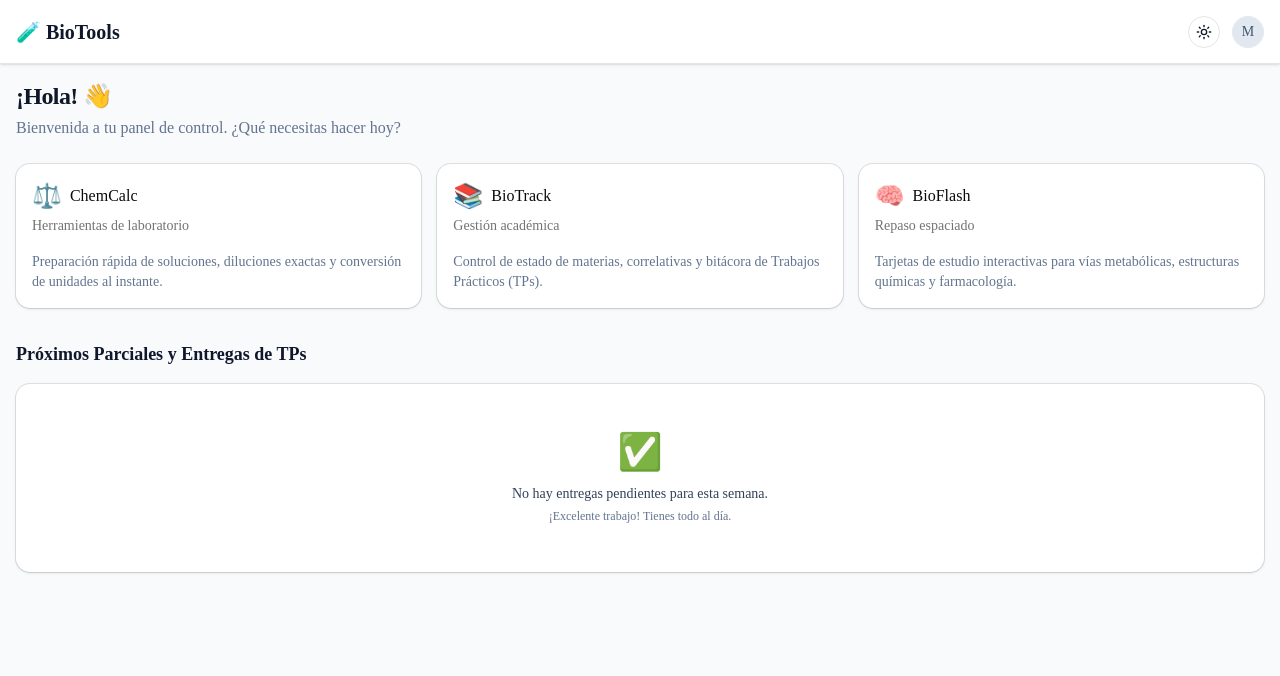
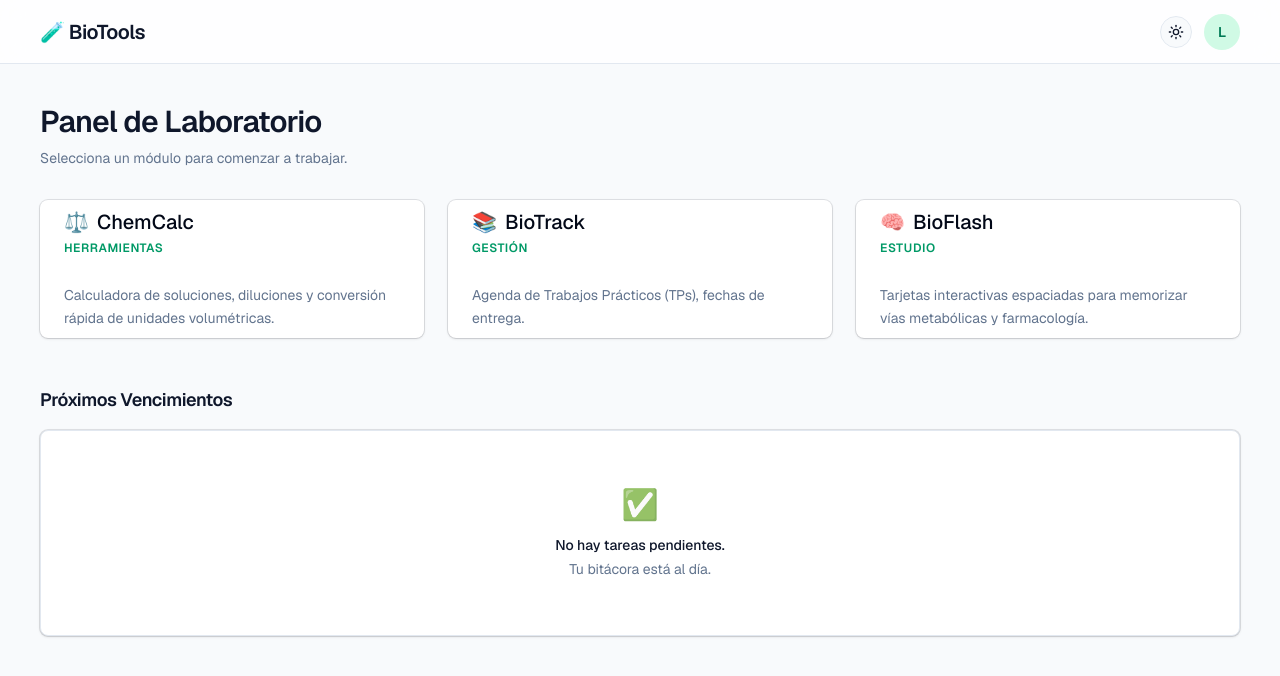
Before and after one commit to JuanSr02/biochemistry-project, a Next.js app in the folder web-bioquimica/: page /dashboard in a window 1280 px wide. Shown: the top 676 px of the page. Built offline with nearby package versions, Linux system fonts and the light colour scheme.

Commit message:
Second commit - redesign

```diff
--- a/web-bioquimica/package.json
+++ b/web-bioquimica/package.json
@@ -20,6 +20,7 @@
     "react-dom": "19.2.4",
     "shadcn": "^4.16.1",
     "tailwind-merge": "^3.6.0",
+    "tailwindcss-animate": "^1.0.7",
     "tw-animate-css": "^1.4.0"
   },
   "devDependencies": {
--- a/web-bioquimica/src/app/auth/login/page.tsx
+++ b/web-bioquimica/src/app/auth/login/page.tsx
@@ -6,36 +6,60 @@ import Link from "next/link";
 
 export default function LoginPage() {
   return (
+    // Nivel 0 (Fondo): bg-slate-50 claro, bg-slate-950 oscuro[cite: 5]
     <div className="flex min-h-screen items-center justify-center bg-slate-50 p-4 dark:bg-slate-950">
-      <Card className="w-full max-w-sm shadow-lg">
-        <CardHeader className="space-y-1 text-center">
-          <CardTitle className="text-2xl font-bold tracking-tight text-slate-900 dark:text-slate-50">
+
+      {/* Nivel 1 (Tarjetas): Fondo blanco, borde sutil Slate 200, radio 8px, sin sombra pesada[cite: 5] */}
+      <Card className="w-full max-w-sm border border-slate-200 bg-white shadow-sm dark:border-slate-800 dark:bg-slate-900 rounded-lg">
+
+        {/* Espaciado interno lg (24px)[cite: 5] - Shadcn lo maneja por defecto en CardHeader/Content, pero lo reforzamos visualmente */}
+        <CardHeader className="space-y-2 text-center p-6 pb-4">
+          <CardTitle className="text-3xl font-semibold tracking-tight text-slate-900 dark:text-slate-50">
             BioTools Lab
           </CardTitle>
-          <CardDescription>
-            Ingresa tus credenciales para acceder a tu panel
+          <CardDescription className="text-base text-slate-500">
+            Acceso al panel de laboratorio
           </CardDescription>
         </CardHeader>
-        <CardContent className="space-y-4">
+
+        <CardContent className="space-y-4 p-6 pt-0">
           <div className="space-y-2">
-            <Label htmlFor="email">Correo electrónico</Label>
-            <Input id="email" type="email" placeholder="estudiante@bioquimica.edu.ar" required />
+            {/* Etiquetas siempre arriba en etiqueta-bold[cite: 5] */}
+            <Label htmlFor="email" className="text-xs font-semibold text-slate-700 dark:text-slate-300">
+              Correo electrónico
+            </Label>
+            {/* Borde Slate 200, en focus cambia a Emerald 600[cite: 5] */}
+            <Input
+              id="email"
+              type="email"
+              placeholder="estudiante@bioquimica.edu.ar"
+              required
+              className="rounded bg-white border-slate-200 focus-visible:ring-emerald-100 focus-visible:border-emerald-600 dark:bg-slate-900 dark:border-slate-800 dark:focus-visible:ring-emerald-900/50"
+            />
           </div>
           <div className="space-y-2">
-            <Label htmlFor="password">Contraseña</Label>
-            <Input id="password" type="password" required />
+            <Label htmlFor="password" className="text-xs font-semibold text-slate-700 dark:text-slate-300">
+              Contraseña
+            </Label>
+            <Input
+              id="password"
+              type="password"
+              required
+              className="rounded bg-white border-slate-200 focus-visible:ring-emerald-100 focus-visible:border-emerald-600 dark:bg-slate-900 dark:border-slate-800 dark:focus-visible:ring-emerald-900/50"
+            />
           </div>
         </CardContent>
-        <CardFooter className="flex flex-col space-y-4">
-          {/* Por ahora este botón solo redirige visualmente al dashboard */}
+
+        <CardFooter className="flex flex-col space-y-4 p-6 pt-0">
           <Link href="/dashboard" className="w-full">
-            <Button className="w-full bg-slate-900 text-white hover:bg-slate-800">
+            {/* Botón Primario: Emerald 600, sin borde, redondez 4px (rounded), alto min 44px (h-11) para móvil[cite: 5] */}
+            <Button className="w-full h-11 rounded bg-emerald-600 text-white hover:bg-emerald-700 transition-colors">
               Iniciar Sesión
             </Button>
           </Link>
           <div className="text-sm text-center text-slate-500">
             ¿No tienes cuenta?{" "}
-            <Link href="/auth/registro" className="font-semibold text-slate-900 hover:underline dark:text-slate-50">
+            <Link href="/auth/registro" className="font-semibold text-emerald-600 hover:text-emerald-700 transition-colors">
               Regístrate aquí
             </Link>
           </div>
--- a/web-bioquimica/src/app/dashboard/layout.tsx
+++ b/web-bioquimica/src/app/dashboard/layout.tsx
@@ -7,39 +7,41 @@ export default function DashboardLayout({
   children: React.ReactNode;
 }) {
   return (
+    // Fondo base del sistema: Slate 50 (claro) o Slate 950 (oscuro)
     <div className="flex min-h-screen flex-col bg-slate-50 dark:bg-slate-950">
-      {/* Top Navbar */}
-      <header className="sticky top-0 z-10 flex h-16 items-center justify-between border-b bg-white px-4 shadow-sm dark:bg-slate-900 dark:border-slate-800">
-        <Link href="/dashboard" className="text-xl font-bold text-slate-900 dark:text-white">
+
+      {/* Top Navbar: Pegajosa con desenfoque de fondo sutil */}
+      <header className="sticky top-0 z-20 flex h-16 items-center justify-between border-b border-slate-200 bg-white/80 px-4 backdrop-blur-md md:px-10 dark:border-slate-800 dark:bg-slate-950/80">
+        <Link href="/dashboard" className="text-xl font-semibold tracking-tight text-slate-900 dark:text-slate-50">
           🧪 BioTools
         </Link>
         <div className="flex items-center gap-3">
           <ModeToggle />
-          <div className="h-8 w-8 rounded-full bg-slate-200 flex items-center justify-center text-sm font-medium text-slate-600 dark:bg-slate-800 dark:text-slate-300">
-            {/* Placeholder de Avatar de Usuario */}
-            M
+          <div className="flex h-9 w-9 items-center justify-center rounded-full bg-emerald-100 text-sm font-semibold text-emerald-700 dark:bg-emerald-900/30 dark:text-emerald-400">
+            {/* Avatar Placeholder */}
+            L
           </div>
         </div>
       </header>
 
-      {/* Contenido principal que cambiará según la ruta */}
-      <main className="flex-1 overflow-y-auto p-4 pb-20 md:pb-4">
+      {/* Main Content: Cuadrícula fluida con márgenes correctos[cite: 8] */}
+      <main className="mx-auto flex-1 w-full max-w-[1280px] p-4 pb-24 md:p-10 md:pb-10">
         {children}
       </main>
 
-      {/* Bottom Navigation (Ideal para PWA en móviles) */}
-      <nav className="fixed bottom-0 left-0 right-0 z-10 flex h-16 border-t bg-white px-2 shadow-[0_-2px_10px_rgba(0,0,0,0.05)] md:hidden dark:bg-slate-900 dark:border-slate-800">
-        <Link href="/dashboard/calculadora" className="flex flex-1 flex-col items-center justify-center text-xs font-medium text-slate-500 hover:text-slate-900 active:text-slate-900">
-          <span className="text-xl mb-1">⚖️</span>
+      {/* Bottom Navigation (Mobile Only): Interacción de toque generosa[cite: 8] */}
+      <nav className="fixed bottom-0 left-0 right-0 z-20 flex h-16 border-t border-slate-200 bg-white dark:border-slate-800 dark:bg-slate-900 md:hidden">
+        <Link href="/dashboard/calculadora" className="flex flex-1 flex-col items-center justify-center text-xs font-medium text-slate-500 transition-colors hover:text-emerald-600 active:text-emerald-600 dark:text-slate-400 dark:hover:text-emerald-500">
+          <span className="mb-1 text-lg">⚖️</span>
           ChemCalc
         </Link>
-        <Link href="/dashboard/academico" className="flex flex-1 flex-col items-center justify-center text-xs font-medium text-slate-500 hover:text-slate-900 active:text-slate-900">
-          <span className="text-xl mb-1">📚</span>
+        <Link href="/dashboard/academico" className="flex flex-1 flex-col items-center justify-center text-xs font-medium text-slate-500 transition-colors hover:text-emerald-600 active:text-emerald-600 dark:text-slate-400 dark:hover:text-emerald-500">
+          <span className="mb-1 text-lg">📚</span>
           BioTrack
         </Link>
-        <Link href="/dashboard/flashcards" className="flex flex-1 flex-col items-center justify-center text-xs font-medium text-slate-500 hover:text-slate-900 active:text-slate-900">
-          <span className="text-xl mb-1">🧠</span>
-          Flashcards
+        <Link href="/dashboard/flashcards" className="flex flex-1 flex-col items-center justify-center text-xs font-medium text-slate-500 transition-colors hover:text-emerald-600 active:text-emerald-600 dark:text-slate-400 dark:hover:text-emerald-500">
+          <span className="mb-1 text-lg">🧠</span>
+          BioFlash
         </Link>
       </nav>
     </div>
--- a/web-bioquimica/src/app/dashboard/page.tsx
+++ b/web-bioquimica/src/app/dashboard/page.tsx
@@ -3,85 +3,98 @@ import Link from "next/link";
 
 export default function DashboardPage() {
   return (
-    <div className="space-y-6">
-      {/* Saludo y Encabezado */}
-      <div>
-        <h1 className="text-2xl font-bold tracking-tight text-slate-900 dark:text-slate-50">
-          ¡Hola! 👋
+    <div className="space-y-8 animate-in fade-in slide-in-from-bottom-4 duration-500 ease-in-out">
+
+      {/* Saludo */}
+      <header>
+        <h1 className="text-2xl font-semibold tracking-tight text-slate-900 dark:text-slate-50 md:text-3xl">
+          Panel de Laboratorio
         </h1>
-        <p className="mt-1 text-slate-500">
-          Bienvenida a tu panel de control. ¿Qué necesitas hacer hoy?
+        <p className="mt-2 text-sm text-slate-500 dark:text-slate-400">
+          Selecciona un módulo para comenzar a trabajar.
         </p>
-      </div>
+      </header>
 
-      {/* Grid de Módulos (Se apilan en celular, 3 columnas en PC) */}
-      <div className="grid gap-4 md:grid-cols-3">
+      {/* Grid de Módulos */}
+      <div className="grid grid-cols-1 gap-4 md:grid-cols-3 md:gap-6">
+
         {/* Módulo 1: ChemCalc */}
-        <Link href="/dashboard/calculadora" className="block transition-transform active:scale-95">
-          <Card className="h-full border-slate-200 hover:border-slate-400 dark:border-slate-800 dark:hover:border-slate-600 shadow-sm">
-            <CardHeader>
-              <CardTitle className="flex items-center gap-2">
-                <span className="text-2xl">⚖️</span>
-                ChemCalc
+        <Link href="/dashboard/calculadora" className="block transition-transform active:scale-[0.98]">
+          <Card className="h-full rounded-lg border-slate-200 bg-white p-2 shadow-sm transition-colors hover:border-emerald-600 dark:border-slate-800 dark:bg-slate-900 dark:hover:border-emerald-500">
+            <CardHeader className="pb-3">
+              <CardTitle className="flex items-center gap-2 text-xl">
+                <span>⚖️</span> ChemCalc
               </CardTitle>
-              <CardDescription>Herramientas de laboratorio</CardDescription>
+              <CardDescription className="text-xs font-semibold uppercase tracking-wider text-emerald-600 dark:text-emerald-500">
+                Herramientas
+              </CardDescription>
             </CardHeader>
-            <CardContent className="text-sm text-slate-500">
-              Preparación rápida de soluciones, diluciones exactas y conversión de unidades al instante.
+            <CardContent>
+              <p className="text-sm leading-relaxed text-slate-500 dark:text-slate-400">
+                Calculadora de soluciones, diluciones y conversión rápida de unidades volumétricas.
+              </p>
             </CardContent>
           </Card>
         </Link>
 
         {/* Módulo 2: BioTrack */}
-        <Link href="/dashboard/academico" className="block transition-transform active:scale-95">
-          <Card className="h-full border-slate-200 hover:border-slate-400 dark:border-slate-800 dark:hover:border-slate-600 shadow-sm">
-            <CardHeader>
-              <CardTitle className="flex items-center gap-2">
-                <span className="text-2xl">📚</span>
-                BioTrack
+        <Link href="/dashboard/academico" className="block transition-transform active:scale-[0.98]">
+          <Card className="h-full rounded-lg border-slate-200 bg-white p-2 shadow-sm transition-colors hover:border-emerald-600 dark:border-slate-800 dark:bg-slate-900 dark:hover:border-emerald-500">
+            <CardHeader className="pb-3">
+              <CardTitle className="flex items-center gap-2 text-xl">
+                <span>📚</span> BioTrack
               </CardTitle>
-              <CardDescription>Gestión académica</CardDescription>
+              <CardDescription className="text-xs font-semibold uppercase tracking-wider text-emerald-600 dark:text-emerald-500">
+                Gestión
+              </CardDescription>
             </CardHeader>
-            <CardContent className="text-sm text-slate-500">
-              Control de estado de materias, correlativas y bitácora de Trabajos Prácticos (TPs).
+            <CardContent>
+              <p className="text-sm leading-relaxed text-slate-500 dark:text-slate-400">
+                Agenda de Trabajos Prácticos (TPs), fechas de entrega.
+              </p>
             </CardContent>
           </Card>
         </Link>
 
         {/* Módulo 3: BioFlash */}
-        <Link href="/dashboard/flashcards" className="block transition-transform active:scale-95">
-          <Card className="h-full border-slate-200 hover:border-slate-400 dark:border-slate-800 dark:hover:border-slate-600 shadow-sm">
-            <CardHeader>
-              <CardTitle className="flex items-center gap-2">
-                <span className="text-2xl">🧠</span>
-                BioFlash
+        <Link href="/dashboard/flashcards" className="block transition-transform active:scale-[0.98]">
+          <Card className="h-full rounded-lg border-slate-200 bg-white p-2 shadow-sm transition-colors hover:border-emerald-600 dark:border-slate-800 dark:bg-slate-900 dark:hover:border-emerald-500">
+            <CardHeader className="pb-3">
+              <CardTitle className="flex items-center gap-2 text-xl">
+                <span>🧠</span> BioFlash
               </CardTitle>
-              <CardDescription>Repaso espaciado</CardDescription>
+              <CardDescription className="text-xs font-semibold uppercase tracking-wider text-emerald-600 dark:text-emerald-500">
+                Estudio
+              </CardDescription>
             </CardHeader>
-            <CardContent className="text-sm text-slate-500">
-              Tarjetas de estudio interactivas para vías metabólicas, estructuras químicas y farmacología.
+            <CardContent>
+              <p className="text-sm leading-relaxed text-slate-500 dark:text-slate-400">
+                Tarjetas interactivas espaciadas para memorizar vías metabólicas y farmacología.
+              </p>
             </CardContent>
           </Card>
         </Link>
+
       </div>
 
-      {/* Sección de recordatorios o widgets rápidos */}
-      <div className="mt-8">
-        <h2 className="mb-4 text-lg font-semibold text-slate-900 dark:text-slate-50">
-          Próximos Parciales y Entregas de TPs
+      {/* Widget de Vencimientos (Nivel 1 de elevación) */}
+      <section className="mt-8 pt-4">
+        <h2 className="mb-4 text-lg font-semibold tracking-tight text-slate-900 dark:text-slate-50">
+          Próximos Vencimientos
         </h2>
-        <Card className="border-slate-200 shadow-sm dark:border-slate-800">
-          <CardContent className="flex flex-col items-center justify-center p-8 text-center">
-            <span className="text-4xl mb-3">✅</span>
-            <p className="text-sm font-medium text-slate-700 dark:text-slate-300">
-              No hay entregas pendientes para esta semana.
+        <Card className="rounded-lg border border-slate-200 bg-white shadow-sm dark:border-slate-800 dark:bg-slate-900">
+          <CardContent className="flex flex-col items-center justify-center p-10 text-center">
+            <span className="mb-3 text-3xl opacity-80">✅</span>
+            <p className="text-sm font-medium text-slate-900 dark:text-slate-100">
+              No hay tareas pendientes.
             </p>
-            <p className="text-xs text-slate-500 mt-1">
-              ¡Excelente trabajo! Tienes todo al día.
+            <p className="mt-1 text-sm text-slate-500 dark:text-slate-400">
+              Tu bitácora está al día.
             </p>
           </CardContent>
         </Card>
-      </div>
+      </section>
+
     </div>
   );
 }
--- a/web-bioquimica/src/app/globals.css
+++ b/web-bioquimica/src/app/globals.css
@@ -1,130 +1,61 @@
+/* 1. La nueva forma de importar Tailwind v4 */
 @import "tailwindcss";
-@import "tw-animate-css";
-@import "shadcn/tailwind.css";
 
-@custom-variant dark (&:is(.dark *));
+/* 2. Le decimos a v4 que lea nuestro archivo de configuración clásico */
+@config "../../tailwind.config.ts";
 
-@theme inline {
-  --color-background: var(--background);
-  --color-foreground: var(--foreground);
-  --font-sans: var(--font-sans);
-  --font-mono: var(--font-geist-mono);
-  --font-heading: var(--font-sans);
-  --color-sidebar-ring: var(--sidebar-ring);
-  --color-sidebar-border: var(--sidebar-border);
-  --color-sidebar-accent-foreground: var(--sidebar-accent-foreground);
-  --color-sidebar-accent: var(--sidebar-accent);
-  --color-sidebar-primary-foreground: var(--sidebar-primary-foreground);
-  --color-sidebar-primary: var(--sidebar-primary);
-  --color-sidebar-foreground: var(--sidebar-foreground);
-  --color-sidebar: var(--sidebar);
-  --color-chart-5: var(--chart-5);
-  --color-chart-4: var(--chart-4);
-  --color-chart-3: var(--chart-3);
-  --color-chart-2: var(--chart-2);
-  --color-chart-1: var(--chart-1);
-  --color-ring: var(--ring);
-  --color-input: var(--input);
-  --color-border: var(--border);
-  --color-destructive: var(--destructive);
-  --color-accent-foreground: var(--accent-foreground);
-  --color-accent: var(--accent);
-  --color-muted-foreground: var(--muted-foreground);
-  --color-muted: var(--muted);
-  --color-secondary-foreground: var(--secondary-foreground);
-  --color-secondary: var(--secondary);
-  --color-primary-foreground: var(--primary-foreground);
-  --color-primary: var(--primary);
-  --color-popover-foreground: var(--popover-foreground);
-  --color-popover: var(--popover);
-  --color-card-foreground: var(--card-foreground);
-  --color-card: var(--card);
-  --radius-sm: calc(var(--radius) * 0.6);
-  --radius-md: calc(var(--radius) * 0.8);
-  --radius-lg: var(--radius);
-  --radius-xl: calc(var(--radius) * 1.4);
-  --radius-2xl: calc(var(--radius) * 1.8);
-  --radius-3xl: calc(var(--radius) * 2.2);
-  --radius-4xl: calc(var(--radius) * 2.6);
-}
+@layer base {
+  :root {
+    --background: 210 40% 98%;
+    --foreground: 222.2 84% 4.9%;
 
-:root {
-  --background: oklch(1 0 0);
-  --foreground: oklch(0.145 0 0);
-  --card: oklch(1 0 0);
-  --card-foreground: oklch(0.145 0 0);
-  --popover: oklch(1 0 0);
-  --popover-foreground: oklch(0.145 0 0);
-  --primary: oklch(0.205 0 0);
-  --primary-foreground: oklch(0.985 0 0);
-  --secondary: oklch(0.97 0 0);
-  --secondary-foreground: oklch(0.205 0 0);
-  --muted: oklch(0.97 0 0);
-  --muted-foreground: oklch(0.556 0 0);
-  --accent: oklch(0.97 0 0);
-  --accent-foreground: oklch(0.205 0 0);
-  --destructive: oklch(0.577 0.245 27.325);
-  --border: oklch(0.922 0 0);
-  --input: oklch(0.922 0 0);
-  --ring: oklch(0.708 0 0);
-  --chart-1: oklch(0.87 0 0);
-  --chart-2: oklch(0.556 0 0);
-  --chart-3: oklch(0.439 0 0);
-  --chart-4: oklch(0.371 0 0);
-  --chart-5: oklch(0.269 0 0);
-  --radius: 0.625rem;
-  --sidebar: oklch(0.985 0 0);
-  --sidebar-foreground: oklch(0.145 0 0);
-  --sidebar-primary: oklch(0.205 0 0);
-  --sidebar-primary-foreground: oklch(0.985 0 0);
-  --sidebar-accent: oklch(0.97 0 0);
-  --sidebar-accent-foreground: oklch(0.205 0 0);
-  --sidebar-border: oklch(0.922 0 0);
-  --sidebar-ring: oklch(0.708 0 0);
-}
+    --card: 0 0% 100%;
+    --card-foreground: 222.2 84% 4.9%;
+    --popover: 0 0% 100%;
+    --popover-foreground: 222.2 84% 4.9%;
 
-.dark {
-  --background: oklch(0.145 0 0);
-  --foreground: oklch(0.985 0 0);
-  --card: oklch(0.205 0 0);
-  --card-foreground: oklch(0.985 0 0);
-  --popover: oklch(0.205 0 0);
-  --popover-foreground: oklch(0.985 0 0);
-  --primary: oklch(0.922 0 0);
-  --primary-foreground: oklch(0.205 0 0);
-  --secondary: oklch(0.269 0 0);
-  --secondary-foreground: oklch(0.985 0 0);
-  --muted: oklch(0.269 0 0);
-  --muted-foreground: oklch(0.708 0 0);
-  --accent: oklch(0.269 0 0);
-  --accent-foreground: oklch(0.985 0 0);
-  --destructive: oklch(0.704 0.191 22.216);
-  --border: oklch(1 0 0 / 10%);
-  --input: oklch(1 0 0 / 15%);
-  --ring: oklch(0.556 0 0);
-  --chart-1: oklch(0.87 0 0);
-  --chart-2: oklch(0.556 0 0);
-  --chart-3: oklch(0.439 0 0);
-  --chart-4: oklch(0.371 0 0);
-  --chart-5: oklch(0.269 0 0);
-  --sidebar: oklch(0.205 0 0);
-  --sidebar-foreground: oklch(0.985 0 0);
-  --sidebar-primary: oklch(0.488 0.243 264.376);
-  --sidebar-primary-foreground: oklch(0.985 0 0);
-  --sidebar-accent: oklch(0.269 0 0);
-  --sidebar-accent-foreground: oklch(0.985 0 0);
-  --sidebar-border: oklch(1 0 0 / 10%);
-  --sidebar-ring: oklch(0.556 0 0);
+    --primary: 161 94% 30%;
+    --primary-foreground: 210 40% 98%;
+
+    --secondary: 210 40% 96.1%;
+    --secondary-foreground: 222.2 47.4% 11.2%;
+
+    --border: 214.3 31.8% 91.4%;
+    --input: 214.3 31.8% 91.4%;
+
+    --ring: 161 94% 85%;
+
+    --radius: 0.25rem;
+  }
+
+  .dark {
+    --background: 222.2 84% 4.9%;
+    --foreground: 210 40% 98%;
+
+    --card: 222.2 47.4% 11.2%;
+    --card-foreground: 210 40% 98%;
+    --popover: 222.2 47.4% 11.2%;
+    --popover-foreground: 210 40% 98%;
+
+    --primary: 161 94% 30%;
+    --primary-foreground: 210 40% 98%;
+
+    --secondary: 217.2 32.6% 17.5%;
+    --secondary-foreground: 210 40% 98%;
+
+    --border: 217.2 32.6% 17.5%;
+    --input: 217.2 32.6% 17.5%;
+    --ring: 161 94% 30%;
+  }
 }
 
 @layer base {
   * {
-    @apply border-border outline-ring/50;
+    border-color: hsl(var(--border));
   }
   body {
-    @apply bg-background text-foreground;
-  }
-  html {
-    @apply font-sans;
+    background-color: hsl(var(--background));
+    color: hsl(var(--foreground));
+    line-height: 1.5;
   }
 }
--- a/web-bioquimica/src/app/layout.tsx
+++ b/web-bioquimica/src/app/layout.tsx
@@ -1,6 +1,14 @@
 import type { Metadata, Viewport } from "next";
+// 1. Importamos Geist desde next/font/google
+import { Geist } from "next/font/google";
 import { ThemeProvider } from "@/core/components/theme-provider";
 import "./globals.css";
+
+// 2. Configuramos la fuente y su variable CSS
+const geistSans = Geist({
+  variable: "--font-geist-sans",
+  subsets: ["latin"],
+});
 
 export const metadata: Metadata = {
   title: "BioTools | Suite para Bioquímica",
@@ -29,7 +37,8 @@ export default function RootLayout({
   children: React.ReactNode;
 }>) {
   return (
-    <html lang="es" suppressHydrationWarning>
+    // 3. Inyectamos la variable de la fuente en el HTML
+    <html lang="es" className={`${geistSans.variable}`} suppressHydrationWarning>
       <body className="antialiased bg-slate-50 dark:bg-slate-950 text-slate-900 dark:text-slate-50">
         <ThemeProvider
           attribute="class"
--- a/web-bioquimica/tailwind.config.ts
+++ b/web-bioquimica/tailwind.config.ts
@@ -0,0 +1,55 @@
+import type { Config } from "tailwindcss"
+
+const config = {
+  darkMode: "class",
+  content: [
+    './pages/**/*.{ts,tsx}',
+    './components/**/*.{ts,tsx}',
+    './app/**/*.{ts,tsx}',
+    './src/**/*.{ts,tsx}',
+  ],
+  prefix: "",
+  theme: {
+    container: {
+      center: true,
+      padding: "2rem",
+      screens: {
+        "2xl": "1280px", // Ancho máximo de contenedor
+      },
+    },
+    extend: {
+      fontFamily: {
+        /* Tipografía técnica principal[cite: 5] */
+        sans: ['var(--font-geist-sans)', 'sans-serif'],
+      },
+      colors: {
+        border: "hsl(var(--border))",
+        input: "hsl(var(--input))",
+        ring: "hsl(var(--ring))",
+        background: "hsl(var(--background))",
+        foreground: "hsl(var(--foreground))",
+        primary: {
+          DEFAULT: "hsl(var(--primary))",
+          foreground: "hsl(var(--primary-foreground))",
+        },
+        secondary: {
+          DEFAULT: "hsl(var(--secondary))",
+          foreground: "hsl(var(--secondary-foreground))",
+        },
+        card: {
+          DEFAULT: "hsl(var(--card))",
+          foreground: "hsl(var(--card-foreground))",
+        },
+      },
+      borderRadius: {
+        lg: "0.5rem",   /* 8px para Tarjetas/Contenedores[cite: 5] */
+        md: "calc(var(--radius) + 2px)",
+        sm: "calc(var(--radius) - 2px)",
+        base: "var(--radius)", /* 4px para Botones/Inputs[cite: 5] */
+      },
+    },
+  },
+  plugins: [require("tailwindcss-animate")],
+} satisfies Config
+
+export default config
```
Also changed, not shown: 2 other files (tests, documents, lock files or other folders).
